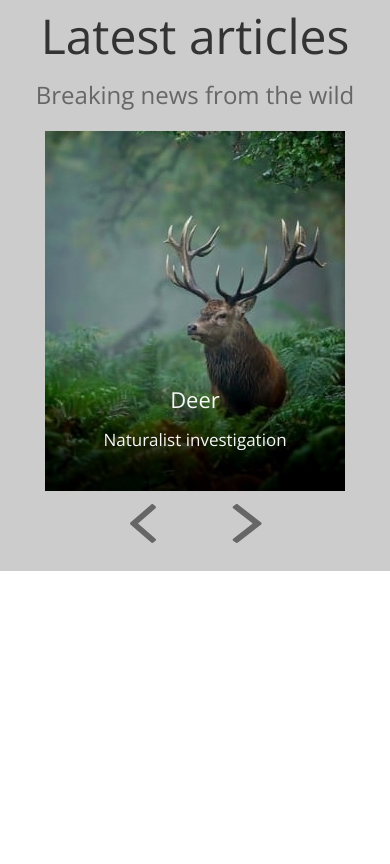
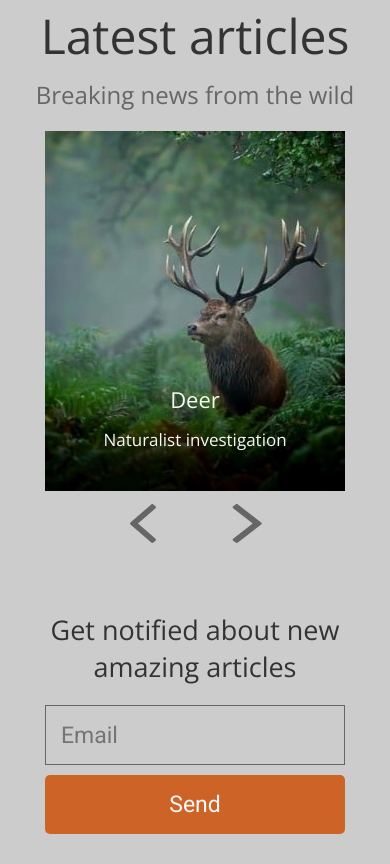
Before and after one commit to Voloshin-Sergei/Wildlife, a plain HTML site: page index.html in a window 390 px wide. Shown: the part 861-1725 px from the top of the page. Before the commit the page ends 1432 px from the top, so only its background shows below. Drawn offline with nearby package versions, Linux system fonts and the light colour scheme.

Commit message:
feat: add notification section

```diff
--- a/index.html
+++ b/index.html
@@ -53,12 +53,12 @@
               What this means is that we exist to help protect our environment and do in numbers of
               ways. You can save the planet by donation.
             </p>
-            <button class="survival__button">Donate</button>
+            <button class="survival__button button">Donate</button>
           </div>
         </div>
       </section>
       <section class="articles">
-        <div class="container article__container">
+        <div class="container">
           <div class="articles__content content">
             <h2 class="articles__title">Latest articles</h2>
             <p class="articles__description">Breaking news from the wild</p>
@@ -84,6 +84,17 @@
           </div>
         </div>
       </section>
+      <section class="notification">
+        <div class="container">
+          <div class="notification__content content">
+            <h3 class="notification__title">Get notified about new amazing articles</h3>
+            <form class="form" action="">
+              <input class="form__input" type="text" placeholder="Email" />
+              <input class="form__submit button" type="submit" value="Send" />
+            </form>
+          </div>
+        </div>
+      </section>
     </main>
   </body>
 </html>
--- a/style.scss
+++ b/style.scss
@@ -31,6 +31,26 @@ body {
 .content {
   max-width: 1200px;
   margin: 0 auto;
+}
+
+.button {
+  padding: 16px 42px;
+  font-size: 23px;
+  font-family: $font-roboto;
+  font-weight: normal;
+  background-color: $orange-main;
+  color: $font-light;
+  border: none;
+  border-radius: 5px;
+  transition: all 0.2s ease;
+  cursor: pointer;
+  &:hover {
+    background-color: $orange-light;
+  }
+
+  &:active {
+    background-color: $orange-dark;
+  }
 }
 
 .header {
@@ -210,25 +230,6 @@ body {
       max-width: none;
     }
   }
-
-  &__button {
-    padding: 16px 42px;
-    font-size: 23px;
-    font-family: $font-roboto;
-    background-color: $orange-main;
-    color: $font-light;
-    border: none;
-    border-radius: 5px;
-    transition: all 0.2s ease;
-    cursor: pointer;
-    &:hover {
-      background-color: $orange-light;
-    }
-
-    &:active {
-      background-color: $orange-dark;
-    }
-  }
 }
 
 .articles {
@@ -236,8 +237,10 @@ body {
 
   &__content {
     padding-top: 120px;
+    padding-bottom: 120px;
     @media (max-width: 780px) {
       padding-top: 20px;
+      padding-bottom: 20px;
     }
   }
 
@@ -370,3 +373,63 @@ body {
     color: $font-light;
   }
 }
+
+.notification {
+  background-color: #cccccc;
+
+  .notification__content {
+    padding-top: 118px;
+    padding-bottom: 239px;
+    @media (max-width: 730px) {
+      padding-top: 20px;
+      padding-bottom: 30px;
+    }
+  }
+
+  &__title {
+    margin-bottom: 60px;
+    font-weight: normal;
+    font-size: 27px;
+    text-align: center;
+    color: $font-dark;
+    @media (max-width: 730px) {
+      margin-bottom: 20px;
+    }
+  }
+  .form {
+    display: flex;
+    justify-content: center;
+    @media (max-width: 465px) {
+      flex-direction: column;
+      align-items: center;
+    }
+    &__input {
+      width: 450px;
+      height: 60px;
+      padding-left: 15px;
+      font-family: $font-roboto;
+      font-weight: normal;
+      font-size: 23px;
+      border: 1px solid $font-grey;
+      border-right: none;
+      background-color: #cccccc;
+      @media (max-width: 465px) {
+        width: 300px;
+        margin-bottom: 10px;
+        border-right: 1px solid $font-grey;
+      }
+      &:focus {
+        outline-color: $orange-dark;
+      }
+    }
+    &__submit {
+      border-bottom-left-radius: 0;
+      border-top-left-radius: 0;
+      @media (max-width: 465px) {
+        width: 300px;
+        border-bottom-left-radius: 5px;
+        border-top-left-radius: 5px;
+      }
+    }
+  }
+}
```
Also changed, not shown: style.css.
